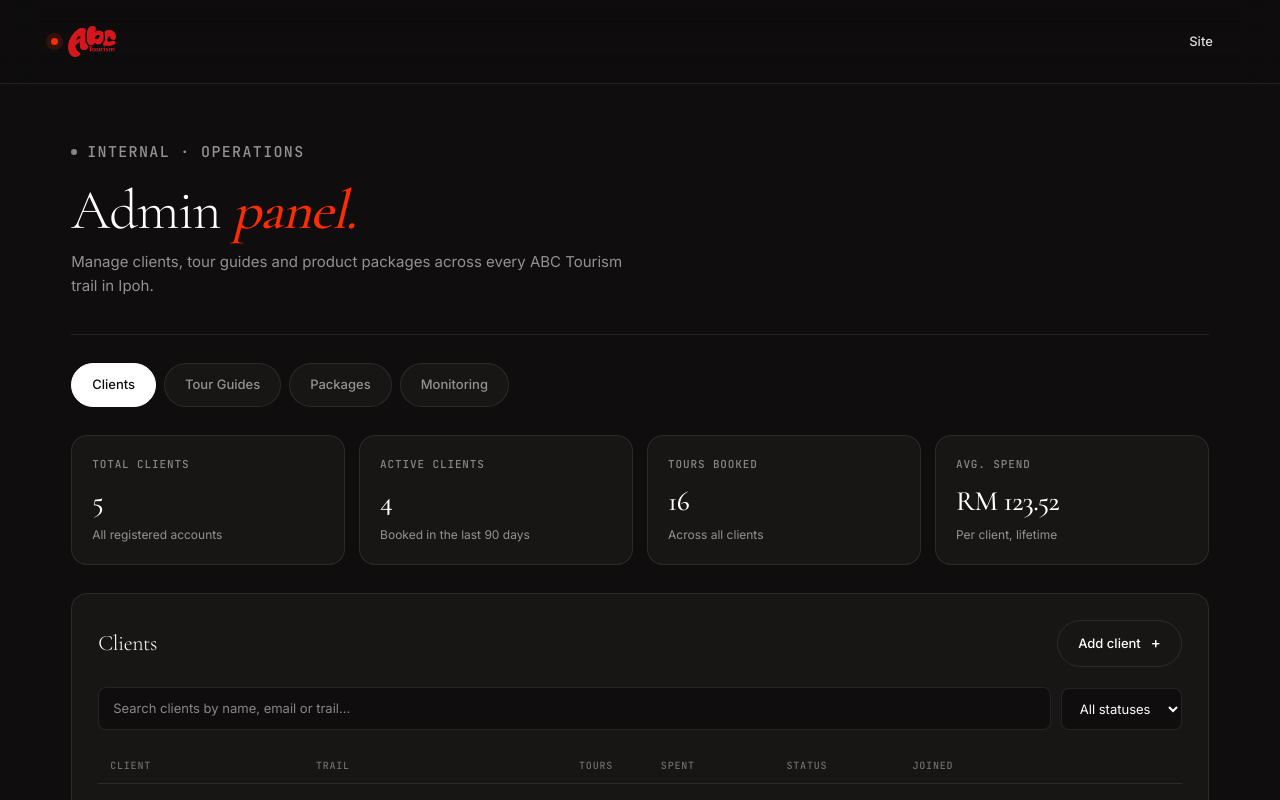
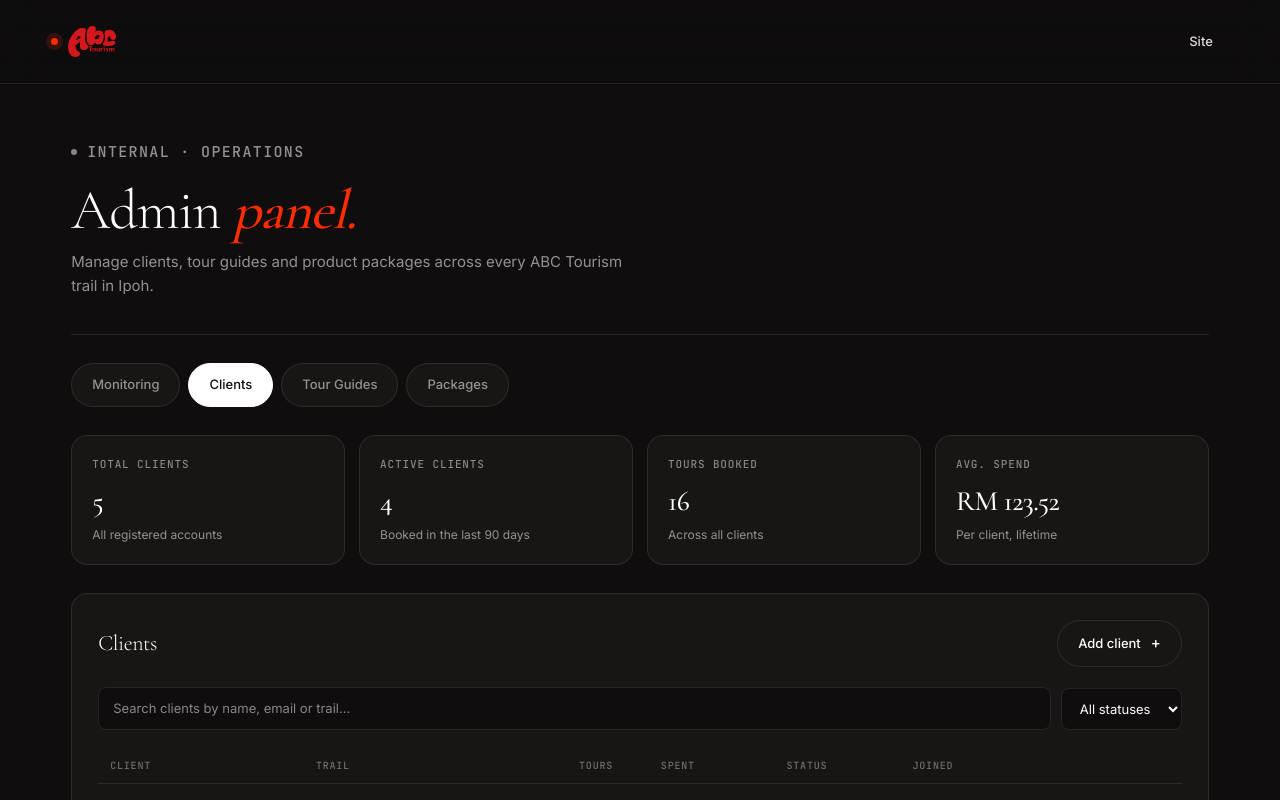
Before and after one commit to Nik-MdNazari/landing-page-abcTourism, a Next.js app: page /admin in a window 1280 px wide. Shown: the top 800 px of the page. Built offline with nearby package versions, Linux system fonts and the light colour scheme.

Commit message:
last chanegd

```diff
--- a/app/admin/page.tsx
+++ b/app/admin/page.tsx
@@ -728,10 +728,10 @@ export default function AdminPage() {
         </section>
 
         <nav className={styles.tabs} aria-label="Admin sections">
+          <button className={`${styles.tab} ${tab === "monitoring" ? styles.tabActive : ""}`} onClick={() => setTab("monitoring")}>Monitoring</button>
           <button className={`${styles.tab} ${tab === "clients" ? styles.tabActive : ""}`} onClick={() => setTab("clients")}>Clients</button>
           <button className={`${styles.tab} ${tab === "guides" ? styles.tabActive : ""}`} onClick={() => setTab("guides")}>Tour Guides</button>
           <button className={`${styles.tab} ${tab === "packages" ? styles.tabActive : ""}`} onClick={() => setTab("packages")}>Packages</button>
-          <button className={`${styles.tab} ${tab === "monitoring" ? styles.tabActive : ""}`} onClick={() => setTab("monitoring")}>Monitoring</button>
         </nav>
 
         {tab === "clients" && <ClientsSection notify={notify} />}
```
